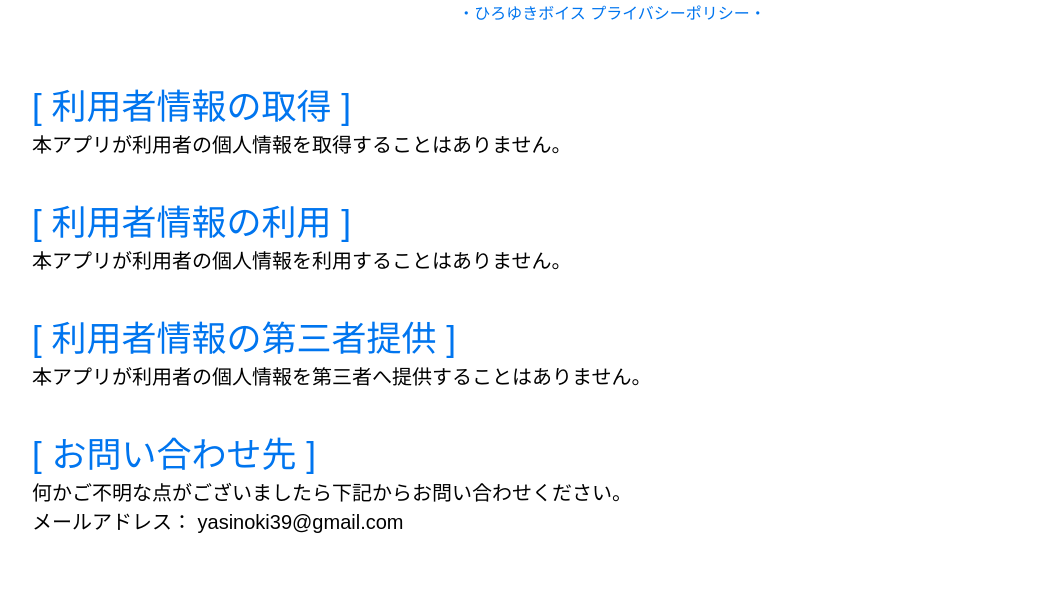
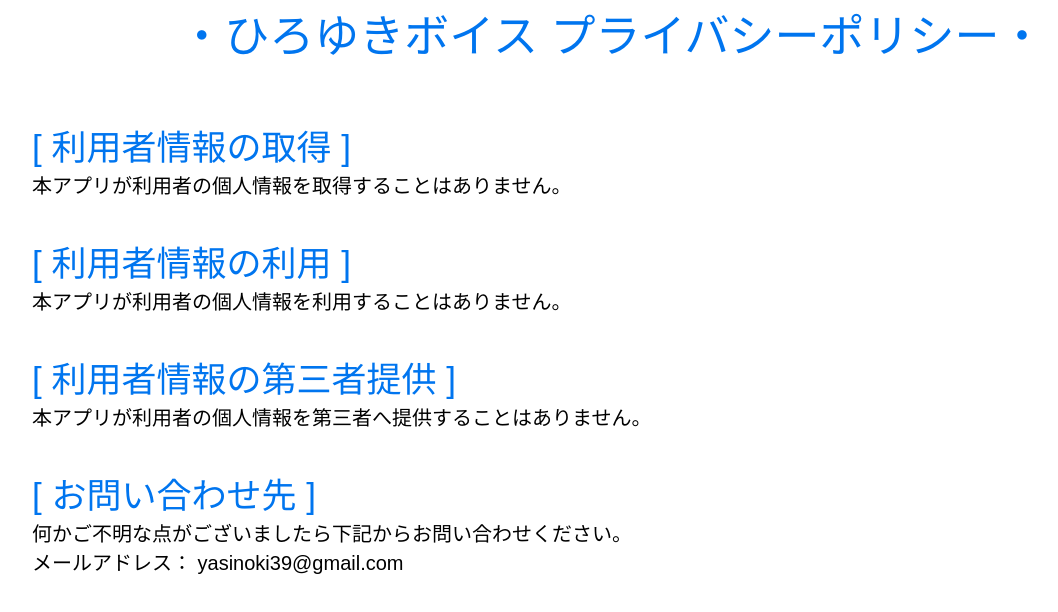
Before and after one commit to yasinoki39/HiroyukiVoiceApp_PrivacyPolicy, a plain HTML site: page index.html in a window 1280 px wide. Shown: the whole page, without its empty margins (28-1086 px from the left). Drawn offline with Linux system fonts and the light colour scheme.

Commit message:
Update index.html

```diff
--- a/index.html
+++ b/index.html
@@ -87,7 +87,7 @@
     }
 
     .FontTitle {
-        font-size: px;
+        font-size: 45px;
     }
 
     .FontSubTitle {
```
